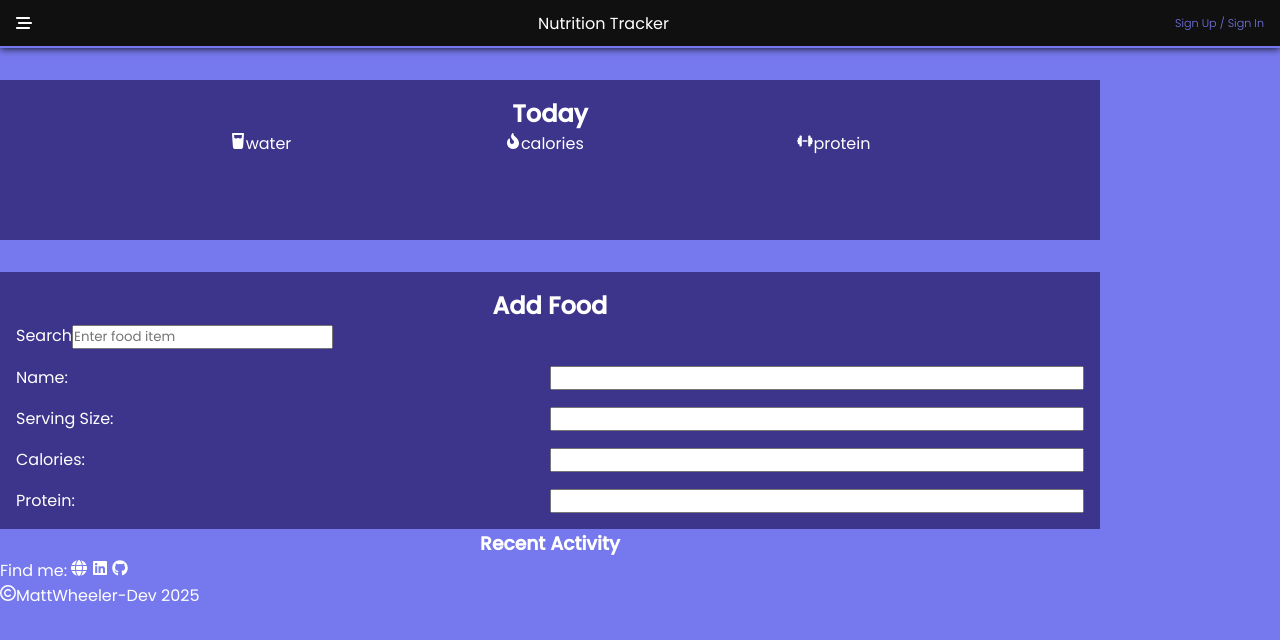
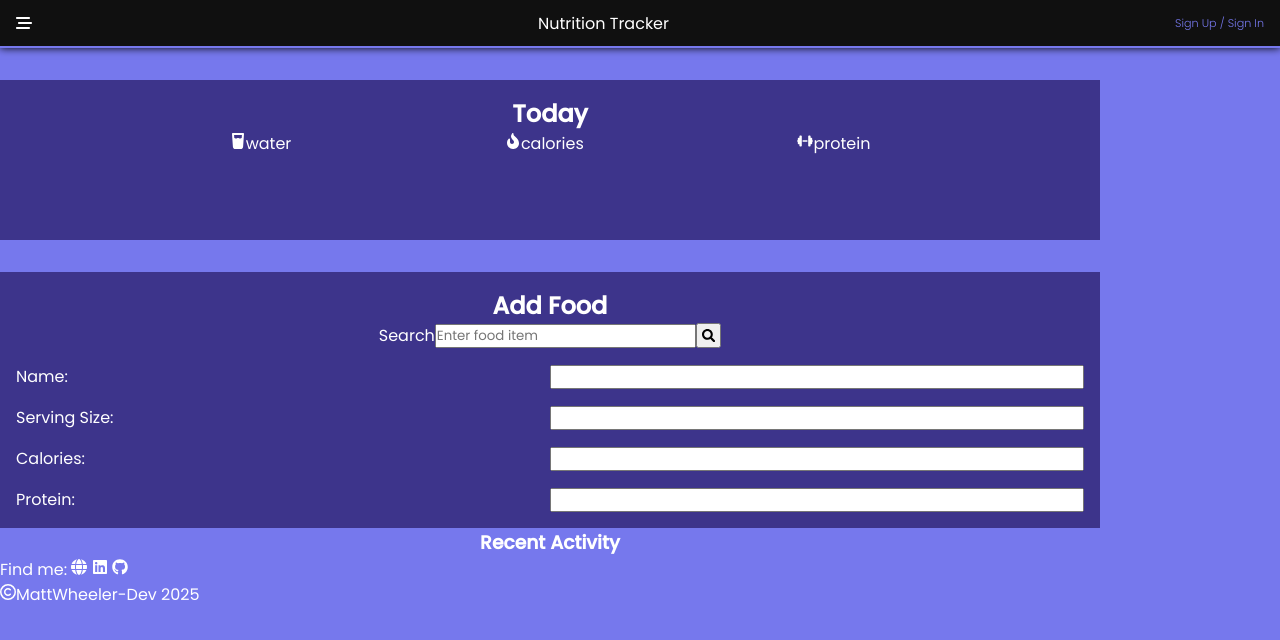
Before and after one commit to mattwheeler-dev/nutrition-tracker, a React (Vite) app: page / in a window 1280 px wide. Both pictures are taken after a click on the element "Sign Up / Sign In". Shown: the top 640 px of the page. Built offline with nearby package versions, Linux system fonts and the light colour scheme.

Commit message:
add search box and styles;

```diff
--- a/src/assets/styles/NewFood.css
+++ b/src/assets/styles/NewFood.css
@@ -1,6 +1,18 @@
 .new-food {
 	padding: 1rem;
 	background: var(--secondary);
+}
+
+.search-box {
+	display: flex;
+	align-items: center;
+	justify-content: center;
+}
+
+.search-box button {
+	padding: 0.25rem;
+	display: grid;
+	place-items: center;
 }
 
 .food-info {
--- a/src/components/NewFood.jsx
+++ b/src/components/NewFood.jsx
@@ -1,11 +1,17 @@
+import { FaSearch } from "react-icons/fa";
 import "../assets/styles/NewFood.css";
 
 const NewFood = () => {
 	return (
 		<section className="new-food">
 			<h2>Add Food</h2>
-			<label htmlFor="search">Search</label>
-			<input type="text" id="search" placeholder="Enter food item" />
+			<div className="search-box">
+				<label htmlFor="search">Search</label>
+				<input type="text" id="search" placeholder="Enter food item" />
+				<button>
+					<FaSearch />
+				</button>
+			</div>
 
 			<article className="food-info">
 				<label htmlFor="food-name">Name:</label>
```
